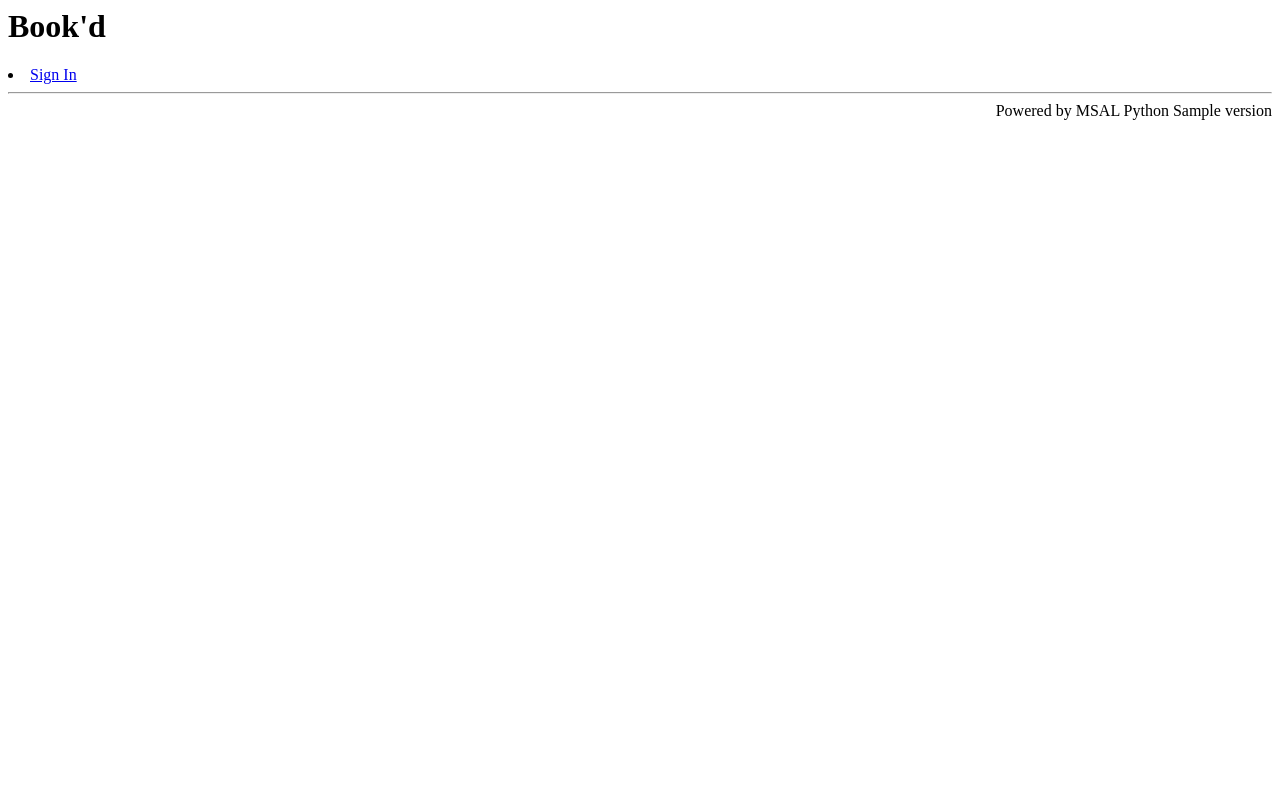
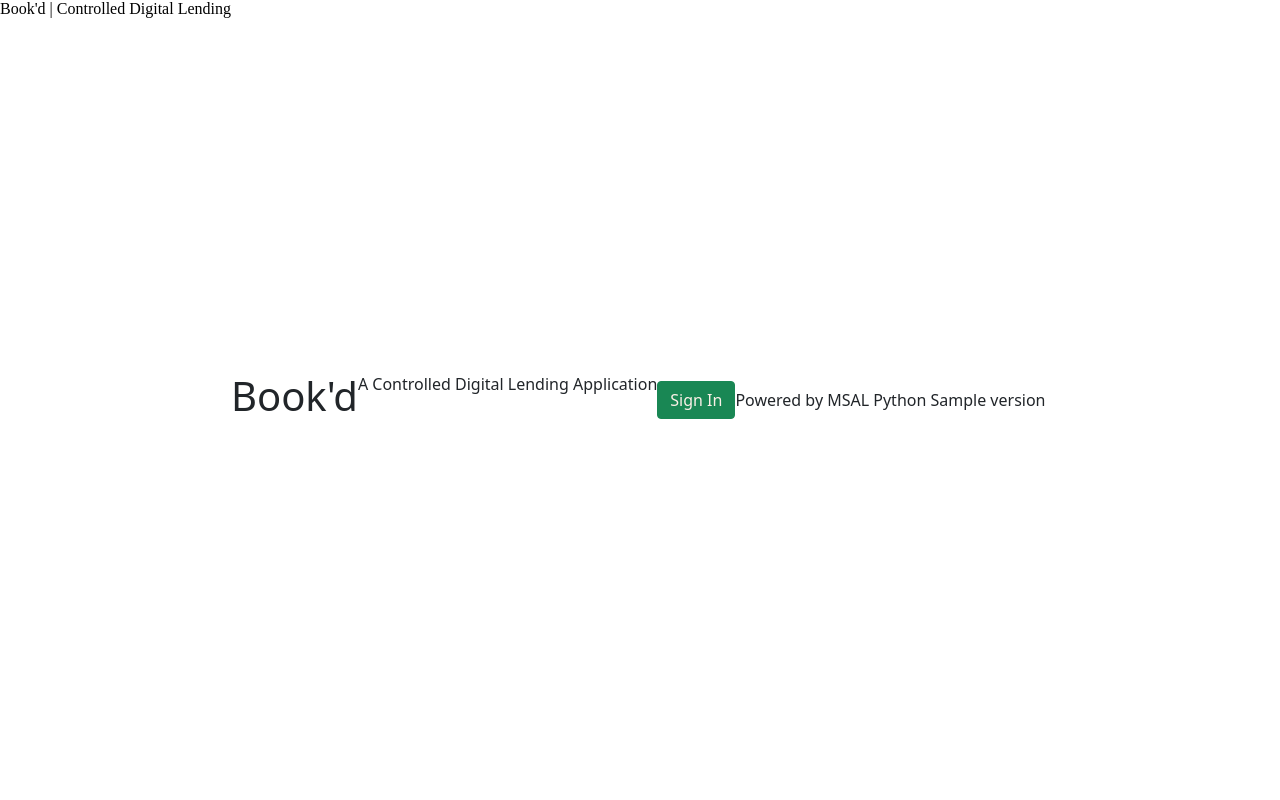
Before and after one commit to DylanB310/Book-d, a Flask app: template app/templates/login.html in a window 1280 px wide. Run offline with Flask 2, Linux system fonts and the light colour scheme; the template is opened without the code that fills it: most values are stand-ins (such as "Sample title", 1, 10 or a date in 2020); parts of the project's set-up code (start-up, migrations or seed data) failed here and were passed over; some libraries are stand-ins or nearby versions.

Commit message:
very bad formatting added

```diff
--- /dev/null
+++ b/app/static/style.css
@@ -0,0 +1,17 @@
+* {
+    display: flex;
+    box-sizing: border-box;
+    padding: 0 0;
+}
+
+a{
+    color: linen;
+    text-decoration: none;
+}
+
+body{
+    display: flex;
+    align-items: center;
+    justify-content: center;
+    background: rgb(red, green, rgb(68, 68, 68));
+}
--- a/app/templates/base.html
+++ b/app/templates/base.html
@@ -1,5 +1,14 @@
 <html>
 <head>
+    <meta charset="UTF-8">
+    <meta http-equiv="X-UA-Compatible" content="IE=edge">
+    <meta name="viewport" content="width=device-width, initial-scale=1.0">
+    <link href="https://cdn.jsdelivr.net/npm/bootstrap@5.1.0/dist/css/bootstrap.min.css" rel="stylesheet" integrity="sha384-KyZXEAg3QhqLMpG8r+8fhAXLRk2vvoC2f3B09zVXn8CA5QIVfZOJ3BCsw2P0p/We" crossorigin="anonymous">
+    <link rel="stylesheet" href="https://cdn.jsdelivr.net/npm/bootstrap-icons@1.3.0/font/bootstrap-icons.css">
+    <link rel="stylesheet" href="./static/style.css">
+    <script src="https://ajax.googleapis.com/ajax/libs/jquery/3.5.1/jquery.min.js"></script>
+    <script src="https://cdnjs.cloudflare.com/ajax/libs/popper.js/1.16.0/umd/popper.min.js"></script>
+    <script src="https://maxcdn.bootstrapcdn.com/bootstrap/4.5.2/js/bootstrap.min.js"></script>
     <title>Book'd | Controlled Digital Lending</title>
 </head>
 <body>
@@ -12,7 +21,7 @@
             </ul>
         {% endif %}
     {% endwith %}
-    <h1>Book'd</h1>
-    {% block content%}{% endblock %}
+    {% block content%}
+    {% endblock %}
 </body>
 </html>
--- a/app/templates/homepage.html
+++ b/app/templates/homepage.html
@@ -6,7 +6,7 @@
 
     <!-- ms graph api call -->
     {% if config.get("ENDPOINT") %}
-      <li><a href='/graphcall'>Call Microsoft Graph API</a></li>
+      <button type="button" class="btn btn-secondary"><a href='/graphcall'>Call Microsoft Graph API</a></button>
     {% endif %}
 
     <!-- for B2C, ignore for now -->
@@ -14,7 +14,7 @@
       <li><a href='{{_build_auth_code_flow(authority=config["B2C_PROFILE_AUTHORITY"])["auth_uri"]}}'>Edit Profile</a></li>
     {% endif %} -->
 
-    <li><a href="/logout">Logout</a></li>
+    <button type="button" class="btn btn-secondary"><a href="/logout">Logout</a></button>
     <hr>
     <footer style="text-align: right">Powered by MSAL Python {{ version }}</footer>
 
--- a/app/templates/login.html
+++ b/app/templates/login.html
@@ -2,8 +2,12 @@
 {%extends "base.html" %}
 
 {%block content%}
+    <div id="main-title" class="jumbotron">
+        <h1>Book'd</h1>
+        <p>A Controlled Digital Lending Application</p>
+    </div>
 
-    <li><a href='{{ auth_url }}'>Sign In</a></li>
+    <button type="button" id="mainbtn" class="btn btn-success"><a href='{{ auth_url }}'>Sign In</a></button>
 
     {% if config.get("B2C_RESET_PASSWORD_AUTHORITY") %}
     <li><a href='{{_build_auth_code_flow(authority=config["B2C_RESET_PASSWORD_AUTHORITY"])["auth_uri"]}}'>Reset Password</a></li>
```
Also changed, not shown: 2 other files.
